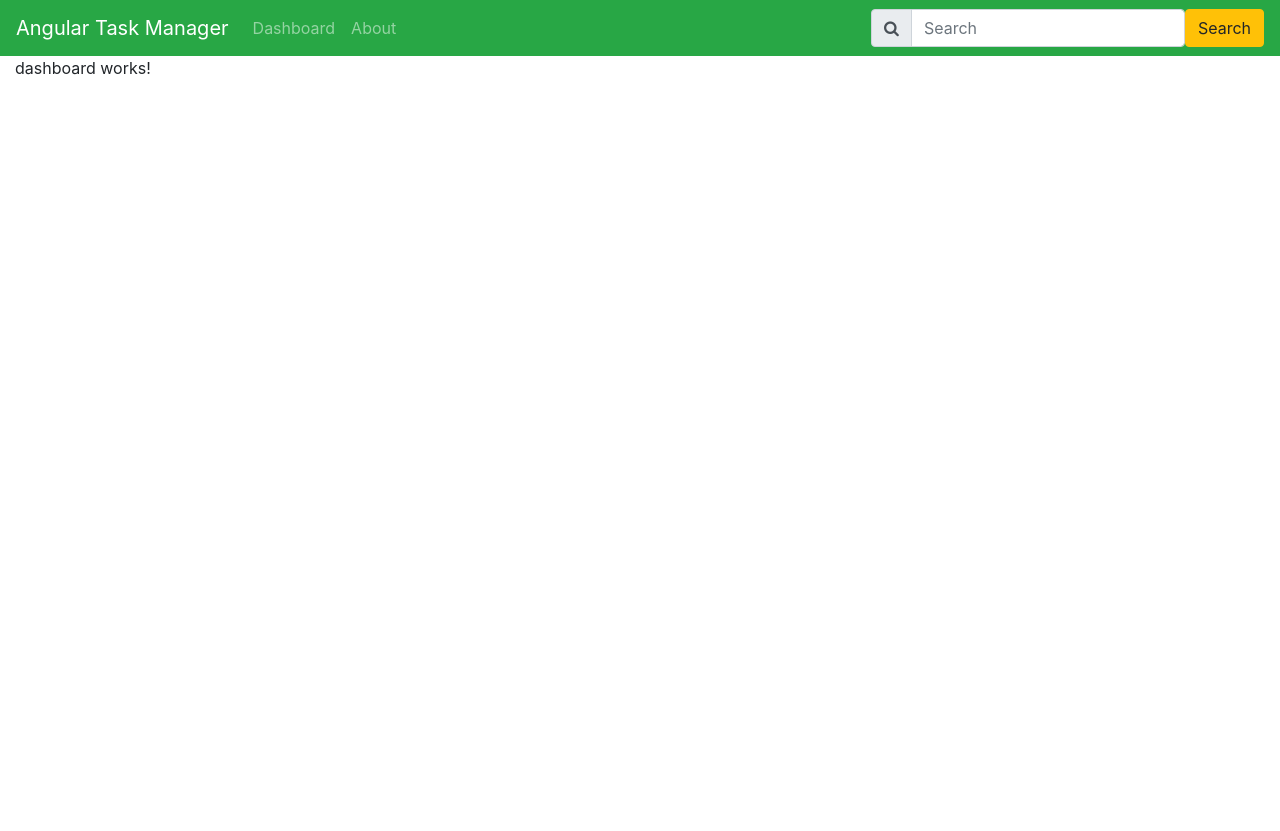
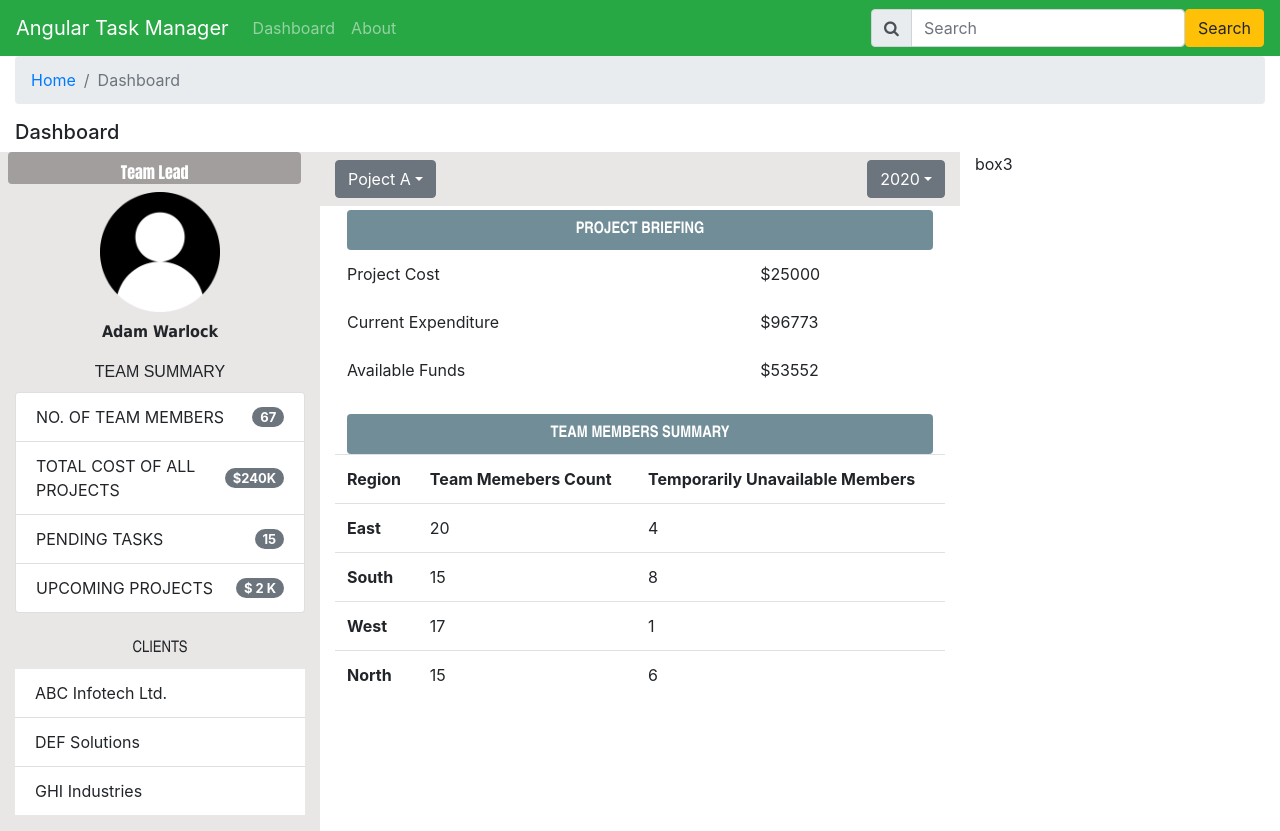
Before and after one commit to njeziofficial/TaskManager, an Angular app: page /dashboard in a window 1280 px wide. Before the commit the page ends 800 px from the top, so only its background shows below. Built offline with nearby package versions, Linux system fonts and the light colour scheme.

Commit message:
Ading Table to the Dashboard page

```diff
--- a/src/app/dashboard/dashboard.component.html
+++ b/src/app/dashboard/dashboard.component.html
@@ -1 +1,139 @@
-<p>dashboard works!</p>
+<nav>
+  <ol class="breadcrumb">
+    <li class="breadcrumb-item"><a routerLink="/">Home</a></li>
+    <li class="breadcrumb-item active">Dashboard</li>
+  </ol>
+</nav>
+<h5>Dashboard</h5>
+<div class="row">
+  <div class="col-lg-3 pb-3" style="background-color: #e9e6e6;">
+    <div class="row">
+      <div class="col-11 text-white text-center mx-2 rounded pt-2 pv-2 font-weight-bold"
+        style="background-color: #a39e9e; font-family: Impact, Haettenschweiler, 'Arial Narrow Bold', sans-serif;">
+        {{Designation}}</div>
+      <div class="col-12 text-center mt-2">
+        <img src="assets/user.png" alt="user" width="120">
+      </div>
+      <div class="col-12 text-center pt-2 pb-2 font-weight-bold" style="font-family: Tahoma;">{{Username}}</div>
+      <div class="col-12 text-center pt-2 pb-2" style="font-family:Arial;">TEAM SUMMARY</div>
+      <div class="col-12 mb-3">
+        <ul class="list-group">
+          <li class="list-group-item d-flex justify-content-between align-items-center">
+            NO. OF TEAM MEMBERS
+            <span class="badge badge-secondary badge-pill" style="font-size:13px">{{NoOfTeamMembers}}</span>
+          </li>
+          <li class="list-group-item d-flex justify-content-between align-items-center">
+            TOTAL COST OF ALL PROJECTS
+            <span class="badge badge-secondary badge-pill" style="font-size:13px">${{TotalCostOfAllProjects}}K</span>
+          </li>
+          <li class="list-group-item d-flex justify-content-between align-items-center">
+            PENDING TASKS
+            <span class="badge badge-secondary badge-pill" style="font-size:13px">{{PendingTasks}}</span>
+          </li>
+          <li class="list-group-item d-flex justify-content-between align-items-center">
+            UPCOMING PROJECTS
+            <span class="badge badge-secondary badge-pill" style="font-size:13px">$ {{UpcomingProjects}} K</span>
+          </li>
+        </ul>
+      </div>
+      <div class="col-12 text-center pt-2 pb-2" style="font-family:'Arial Narrow';">CLIENTS</div>
+      <div class="col-12">
+        <ul class="list-group list-group-flush">
+          <li class="list-group-item">ABC Infotech Ltd.</li>
+          <li class="list-group-item">DEF Solutions</li>
+          <li class="list-group-item">GHI Industries</li>
+        </ul>
+      </div>
+    </div>
+  </div>
+
+  <div class="col-lg-6">
+    <div class="row">
+      <div class="col-12 pt-0 pb-2" style="background-color: #e9e6e6;">
+        <div class="row mt-2">
+          <div class="col-6 text-left">
+            <div class="dropdown">
+              <button class="btn btn-secondary dropdown-toggle" type="button" id="dropdownMenuButton"
+                data-toggle="dropdown"> Poject A</button>
+              <div class="dropdown-menu">
+                <a class="dropdown-item" href="#">Project A</a>
+                <a class="dropdown-item" href="#">Project B</a>
+                <a class="dropdown-item" href="#">Project C</a>
+                <a class="dropdown-item" href="#">Project D</a>
+              </div>
+            </div>
+          </div>
+          <div class="col-6 text-right">
+            <div class="dropdown">
+              <button class="btn btn-secondary dropdown-toggle" type="button" id="dropdownMenuButton"
+                data-toggle="dropdown">2020</button>
+              <div class="dropdown-menu">
+                <a class="dropdown-item" href="#">2020</a>
+                <a class="dropdown-item" href="#">2019</a>
+                <a class="dropdown-item" href="#">2018</a>
+                <a class="dropdown-item" href="#">2017</a>
+              </div>
+            </div>
+          </div>
+        </div>
+      </div>
+      <div class="col-11 mx-auto mt-1 text-white text-center pt-2 pb-2 mx-auto rounded font-weight-bold"
+        style="background-color: #718d97; font-family: 'Arial Narrow';">
+        PROJECT BRIEFING</div>
+      <div class="col-12">
+        <table class="table table-borderless">
+          <tr>
+            <td>Project Cost</td>
+            <td>${{ProjectCost}}</td>
+          </tr>
+          <tr>
+            <td>Current Expenditure</td>
+            <td>${{CurrentExpenditure}}</td>
+          </tr>
+          <tr>
+            <td>Available Funds</td>
+            <td>${{AvailableFunds}}</td>
+          </tr>
+        </table>
+      </div>
+      <div class="col-11 mx-auto mt-1 text-white text-center pt-2 pb-2 mx-auto rounded font-weight-bold"
+        style="background-color: #718d97; font-family: 'Arial Narrow';">
+        TEAM MEMBERS SUMMARY</div>
+      <div class="col-12">
+        <table class="table">
+          <tr>
+            <th>Region</th>
+            <th>Team Memebers Count</th>
+            <th>Temporarily Unavailable Members</th>
+          </tr>
+          <tr>
+            <td>
+              <b>East</b>
+            </td>
+            <td>20</td>
+            <td>4</td>
+          </tr>
+          <tr>
+            <td>
+              <b>South</b>
+            <td>15</td>
+            <td>8</td>
+          </tr>
+          <tr>
+            <td>
+              <b>West</b>
+            <td>17</td>
+            <td>1</td>
+          </tr>
+          <tr>
+            <td>
+              <b>North</b>
+            <td>15</td>
+            <td>6</td>
+          </tr>
+        </table>
+      </div>
+    </div>
+  </div>
+  <div class="col-lg-3">box3</div>
+</div>
--- a/src/app/dashboard/dashboard.component.ts
+++ b/src/app/dashboard/dashboard.component.ts
@@ -7,9 +7,28 @@ import { Component, OnInit } from '@angular/core';
 })
 export class DashboardComponent implements OnInit {
 
-  constructor() { }
+  Designation: string;
+  Username: string;
+  NoOfTeamMembers: number;
+  TotalCostOfAllProjects: number;
+  PendingTasks: number;
+  UpcomingProjects: number;
+  ProjectCost: number;
+
+  CurrentExpenditure: number;
+  AvailableFunds: number;
 
   ngOnInit(): void {
+    this.Designation = "Team Lead";
+    this.Username = "Adam Warlock";
+    this.NoOfTeamMembers = 67;
+    this.TotalCostOfAllProjects = 240;
+    this.PendingTasks = 15;
+    this.UpcomingProjects = 2;
+    this.ProjectCost = 25000;
+    this.CurrentExpenditure = 96773;
+    this.AvailableFunds = 53552;
+
   }
 
 }
```
Also changed, not shown: src/assets/user.png (added).
